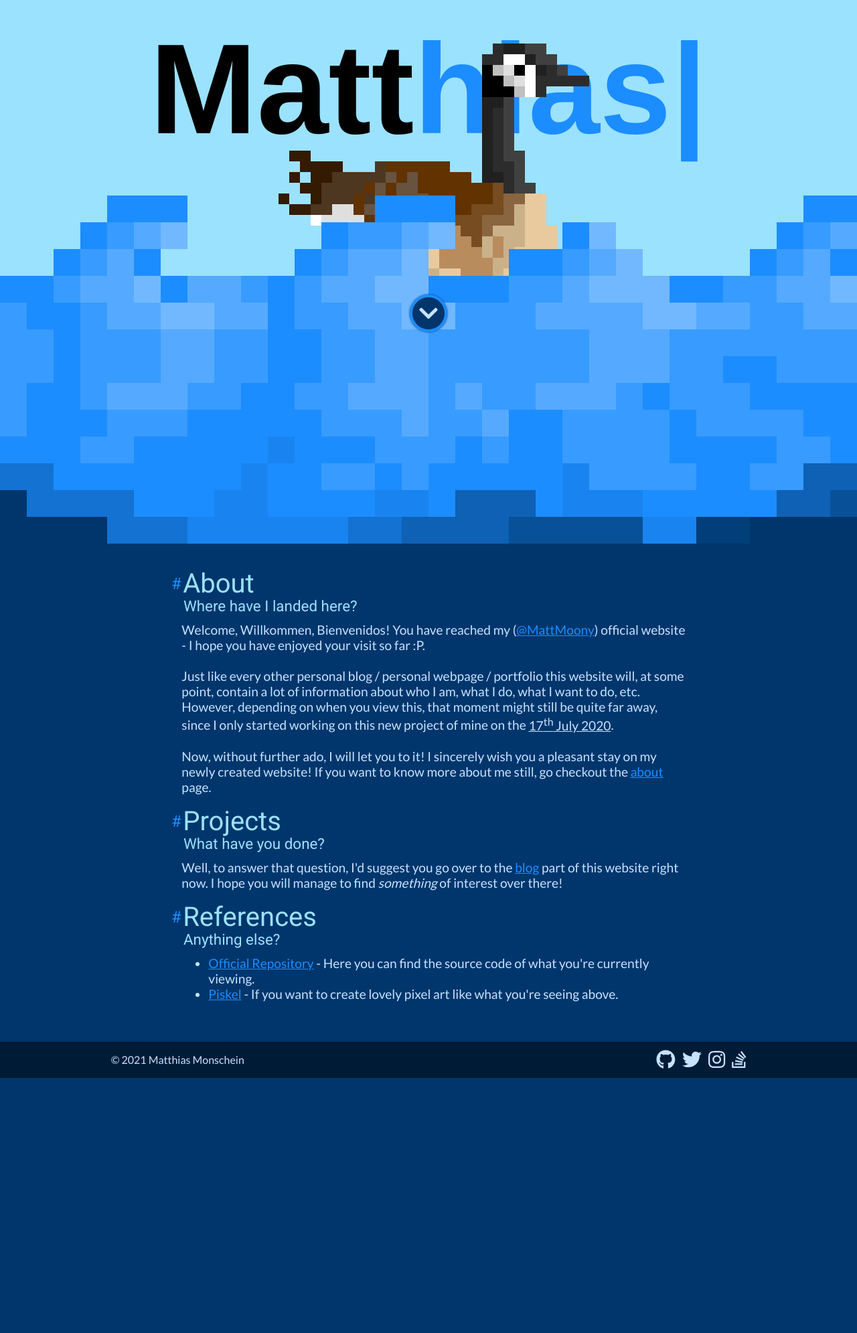
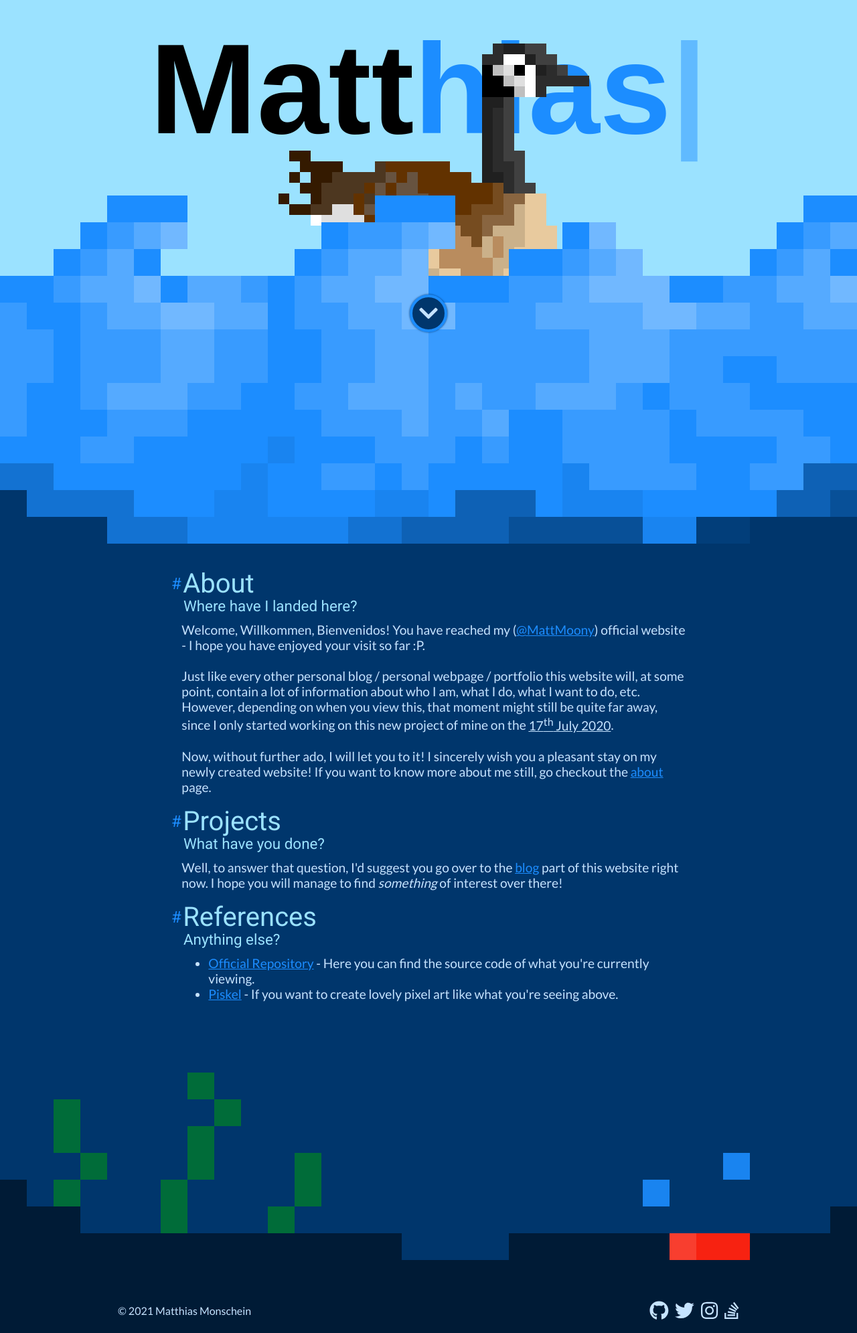
Before and after one commit to MattMoony/MattMoony.github.io, a Gatsby site: page / in a window 1280 px wide. Shown: the part 268-2259 px from the top of the page at 67% size. Before the commit the page ends 1878 px from the top, so only its background shows below. Built offline with nearby package versions, Linux system fonts and the light colour scheme; Gatsby itself is replaced by a stand-in of ours; a web font is replaced by a local one.

Commit message:
:sparkles: new & improved footer, small style changes

```diff
--- a/src/components/BreadCrumbs.module.scss
+++ b/src/components/BreadCrumbs.module.scss
@@ -1,5 +1,8 @@
+$skyColor: #9BE2FF;
+$brightColor: #1C8DFF;
 $darkColor: #00366C;
-$darkestColor: #062a4e;
+$darkestColor: #001B36;
+$textColor: #C6E3FF;
 $evenDarkerColor: #041f3a;
 
 .root {
@@ -7,12 +10,13 @@ $evenDarkerColor: #041f3a;
     & > div {
         display: inline-flex;
         align-items: center;
-        margin-right: .2em;
+        vertical-align: middle;
 
         & > i {
-            font-size: .8em;
-            margin-right: .2em;
-            color: $evenDarkerColor;
+            font-size: .5em;
+            margin: 0 .5em;
+            color: $brightColor;
+            vertical-align: middle;
         }
     }
 }
--- a/src/components/BreadCrumbs.tsx
+++ b/src/components/BreadCrumbs.tsx
@@ -13,7 +13,7 @@ const BreadCrumbs = ({ links }: BreadCrumbsProps) => {
 
     return (
         <div className={style.root}>
-            {Object.keys(links).map(l => <div><i><FontAwesomeIcon icon={faChevronRight} /></i> <Link to={l}>{links[l]}</Link></div>)}
+            {Object.keys(links).map(l => <div><i><FontAwesomeIcon icon={faChevronRight} /></i><Link to={l}>{links[l]}</Link></div>)}
         </div>
     );
 };
--- a/src/components/Footer.module.scss
+++ b/src/components/Footer.module.scss
@@ -3,24 +3,35 @@ $darkestColor: #001B36;
 $brightColor: #1C8DFF;
 
 .footer {
-    padding: 7.5px;
     background-color: $darkestColor;
-    text-align: center;
     font-family: 'Lato', sans-serif;
     color: $textColor;
 
+    & > img {
+        width: 100%;
+        height: auto;
+        image-rendering: pixelated;
+    }
+
     & > div {
+        padding: 1em;
         width: 75%;
         display: flex;
         justify-content: space-between;
         align-items: center;
         margin: 0 auto;
         box-sizing: border-box;
-        padding: 2.5px 0;
 
         @media only screen and (max-width: 600px) {
+            flex-direction: column;
             width: 100%;
-            padding: 2.5px 10px;
+            padding: 1em;
+
+            & > div {
+                &:first-child {
+                    margin-bottom: .5em;
+                }
+            }
         }
 
         & > div {
--- a/src/components/Footer.tsx
+++ b/src/components/Footer.tsx
@@ -3,10 +3,13 @@ import style from './Footer.module.scss';
 import { FontAwesomeIcon } from '@fortawesome/react-fontawesome';
 import { faGithub, faTwitter, faInstagram, faStackOverflow } from '@fortawesome/free-brands-svg-icons';
 
+import seabed from '../images/seabed.gif';
+
 export default class Footer extends React.Component {
   public render (): React.ReactElement {
     return (
       <footer className={style.footer}>
+        <img src={seabed} />
         <div>
           <div>
             &copy; 2021 Matthias Monschein
--- a/src/components/MainHeader.module.scss
+++ b/src/components/MainHeader.module.scss
@@ -191,7 +191,7 @@ $textColor: #C6E3FF;
         background-color: $darkColor;
         color: $textColor;
         font-family: 'Lato', sans-serif;
-        padding-bottom: 50px;
+        padding-bottom: 1em;
 
         @media only screen and (max-width: 600px) {
             padding-top: 50px;
--- a/src/pages/blog.module.scss
+++ b/src/pages/blog.module.scss
@@ -3,6 +3,9 @@ $brightColor: #1C8DFF;
 $darkColor: #00366C;
 $darkestColor: #062a4e;
 $textColor: #c6e3ff;
+
+.posts {
+    margin-top: 1.5em;
 
     .post {
         display: block;
@@ -36,3 +39,4 @@ $textColor: #c6e3ff;
             outline: none;
         }
     }
+}
--- a/src/pages/blog.tsx
+++ b/src/pages/blog.tsx
@@ -17,7 +17,7 @@ const Blog = ({ data, }) => {
                 }} />
                 <h1>Blog</h1>
                 <h6>Projects, &#x1f4a9;posts, ...</h6>
-                <div>
+                <div className={style.posts}>
                     {posts.map(p =>
                         <Link to={p.fields.slug} className={style.post}>
                             <h3>
```
Also changed, not shown: src/images/seabed.gif (added). Lines whose indentation alone changed are shown as unchanged.
